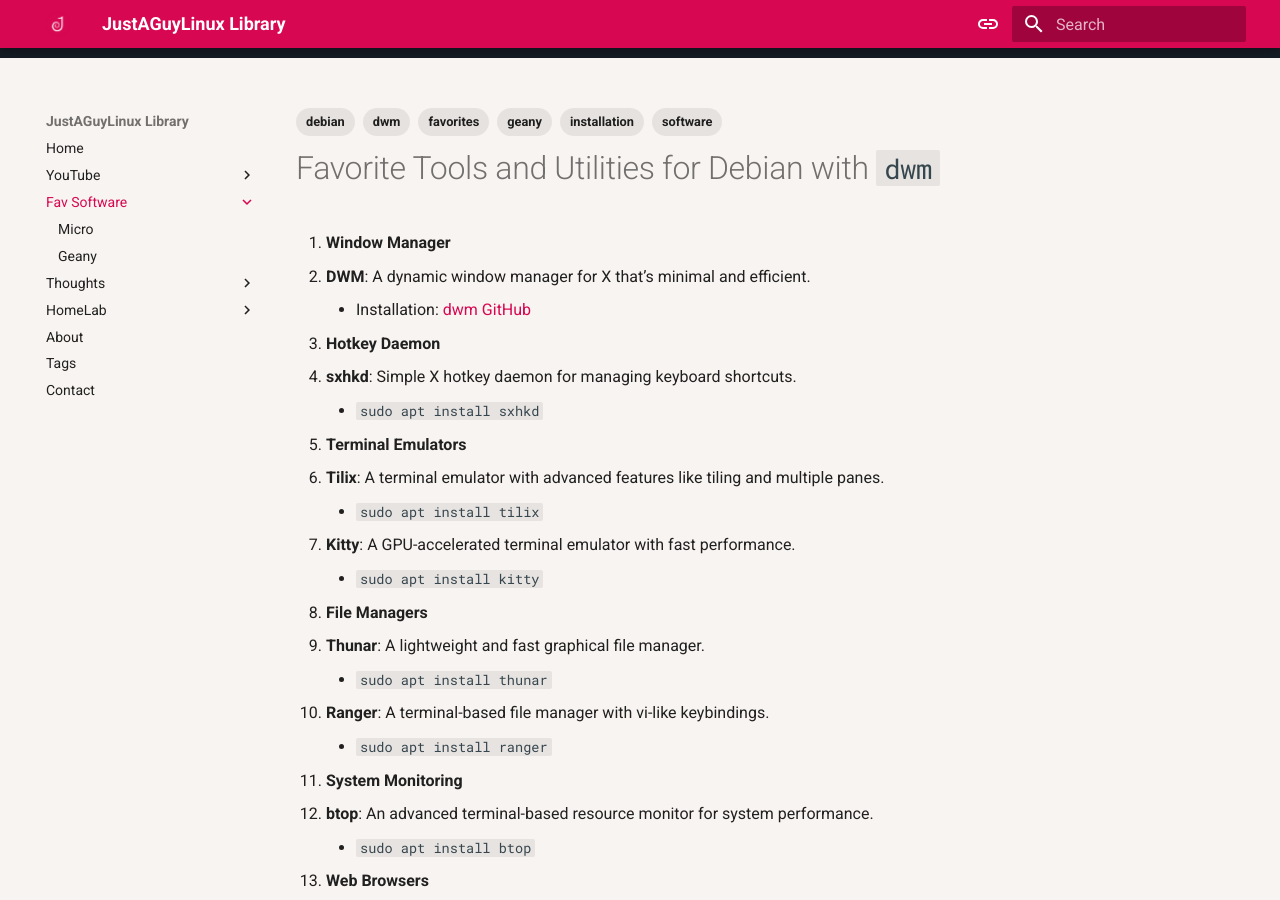
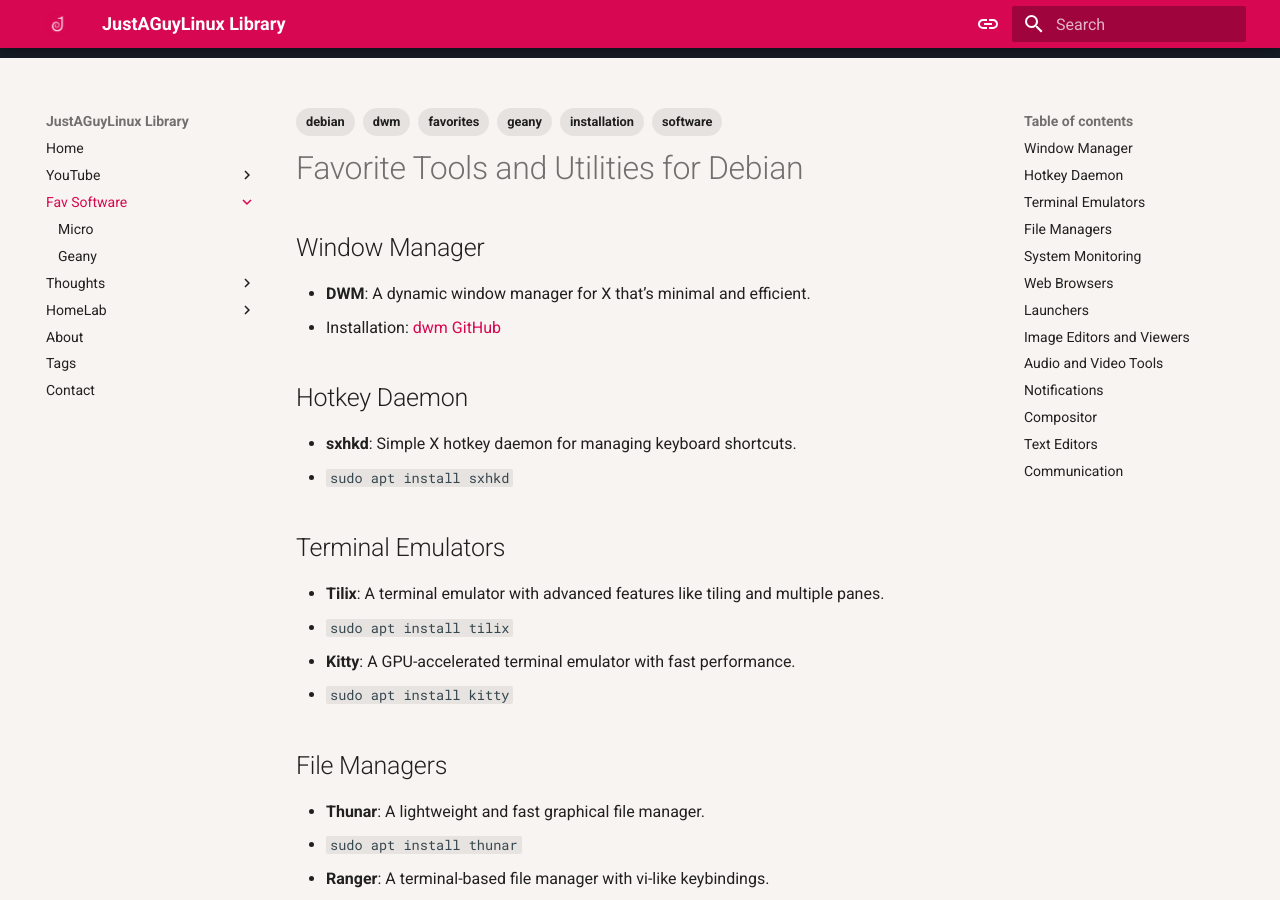
Before and after one commit to drewgrif/jagmkdocs, an MkDocs documentation site: the page built from docs/software/index.md, in a window 1280 px wide and 900 px high. Built offline with MkDocs 1.6.1 and Material for MkDocs 9.7.7, drawn with Linux system fonts in a browser that asks for light colours; part of the change alters nothing that is shown.

Commit message:
Update index.md

```diff
--- a/docs/software/index.md
+++ b/docs/software/index.md
@@ -8,68 +8,68 @@ tags:
     - geany
 ---
 
-# Favorite Tools and Utilities for Debian with `dwm`
+# Favorite Tools and Utilities for Debian
 
-1. **Window Manager**
-   - **DWM**: A dynamic window manager for X that’s minimal and efficient.
-     - Installation: [dwm GitHub](https://github.com/dwm-suckless/dwm)
+## Window Manager
+- **DWM**: A dynamic window manager for X that’s minimal and efficient.
+  - Installation: [dwm GitHub](https://github.com/dwm-suckless/dwm)
 
-2. **Hotkey Daemon**
-   - **sxhkd**: Simple X hotkey daemon for managing keyboard shortcuts.
-     - `sudo apt install sxhkd`
+## Hotkey Daemon
+- **sxhkd**: Simple X hotkey daemon for managing keyboard shortcuts.
+  - `sudo apt install sxhkd`
 
-3. **Terminal Emulators**
-   - **Tilix**: A terminal emulator with advanced features like tiling and multiple panes.
-     - `sudo apt install tilix`
-   - **Kitty**: A GPU-accelerated terminal emulator with fast performance.
-     - `sudo apt install kitty`
+## Terminal Emulators
+- **Tilix**: A terminal emulator with advanced features like tiling and multiple panes.
+  - `sudo apt install tilix`
+- **Kitty**: A GPU-accelerated terminal emulator with fast performance.
+  - `sudo apt install kitty`
 
-4. **File Managers**
-   - **Thunar**: A lightweight and fast graphical file manager.
-     - `sudo apt install thunar`
-   - **Ranger**: A terminal-based file manager with vi-like keybindings.
-     - `sudo apt install ranger`
+## File Managers
+- **Thunar**: A lightweight and fast graphical file manager.
+  - `sudo apt install thunar`
+- **Ranger**: A terminal-based file manager with vi-like keybindings.
+  - `sudo apt install ranger`
 
-5. **System Monitoring**
-   - **btop**: An advanced terminal-based resource monitor for system performance.
-     - `sudo apt install btop`
+## System Monitoring
+- **btop**: An advanced terminal-based resource monitor for system performance.
+  - `sudo apt install btop`
 
-6. **Web Browsers**
-   - **Firefox ESR**: Extended Support Release of Firefox, known for stability and security.
-     - `sudo apt install firefox-esr`
+## Web Browsers
+- **Firefox ESR**: Extended Support Release of Firefox, known for stability and security.
+  - `sudo apt install firefox-esr`
 
-7. **Launchers**
-   - **dmenu**: A dynamic menu for X that integrates well with `dwm`.
-     - `sudo apt install dmenu`
-   - **rofi**: A flexible, keyboard-driven application launcher and switcher.
-     - `sudo apt install rofi`
+## Launchers
+- **dmenu**: A dynamic menu for X that integrates well with `dwm`.
+  - `sudo apt install dmenu`
+- **rofi**: A flexible, keyboard-driven application launcher and switcher.
+  - `sudo apt install rofi`
 
-8. **Image Editors and Viewers**
-   - **GIMP**: A powerful open-source image editor for tasks like photo retouching and image composition.
-     - `sudo apt install gimp`
-   - **qimgv**: A lightweight image viewer for the command line.
-     - `sudo apt install qimgv`
+## Image Editors and Viewers
+- **GIMP**: A powerful open-source image editor for tasks like photo retouching and image composition.
+  - `sudo apt install gimp`
+- **qimgv**: A lightweight image viewer for the command line.
+  - `sudo apt install qimgv`
 
-9. **Audio and Video Tools**
-   - **Audacity**: An open-source audio editor and recorder.
-     - `sudo apt install audacity`
-   - **OBS Studio**: Open-source software for video recording and live streaming.
-     - `sudo apt install obs-studio`
-   - **mkvmerge**: Part of the MKVToolNix suite for merging and manipulating MKV files.
-     - `sudo apt install mkvtoolnix`
+## Audio and Video Tools
+- **Audacity**: An open-source audio editor and recorder.
+  - `sudo apt install audacity`
+- **OBS Studio**: Open-source software for video recording and live streaming.
+  - `sudo apt install obs-studio`
+- **mkvmerge**: Part of the MKVToolNix suite for merging and manipulating MKV files.
+  - `sudo apt install mkvtoolnix`
 
-10. **Notifications**
-    - **dunst**: A customizable and lightweight notification daemon.
-      - `sudo apt install dunst`
+## Notifications
+- **dunst**: A customizable and lightweight notification daemon.
+  - `sudo apt install dunst`
 
-11. **Compositor**
-    - **Picom**: A compositor for X that provides features like transparency and shadow effects.
-      - Installation: [Picom GitHub](https://github.com/FT-Labs/picom){:target="_blank"}
+## Compositor
+- **Picom**: A compositor for X that provides features like transparency and shadow effects.
+  - Installation: [Picom GitHub](https://github.com/FT-Labs/picom){:target="_blank"}
 
-12. **Text Editors**
-    - **Geany**: A lightweight and fast text editor with basic IDE features.
-      - `sudo apt install geany`
+## Text Editors
+- **Geany**: A lightweight and fast text editor with basic IDE features.
+  - `sudo apt install geany`
 
-13. **Communication**
-    - **Discord**: A platform for text, voice, and video communication, popular in gaming and online communities.
-      - Installation: I personally use [my own script for installing and updating Discord](https://github.com/drewgrif/jag_dots/tree/main/scripts){:target="_blank"}.
+## Communication
+- **Discord**: A platform for text, voice, and video communication, popular in gaming and online communities.
+  - Installation: I personally use [my own script for installing and updating Discord](https://github.com/drewgrif/jag_dots/tree/main/scripts){:target="_blank"}.
```
